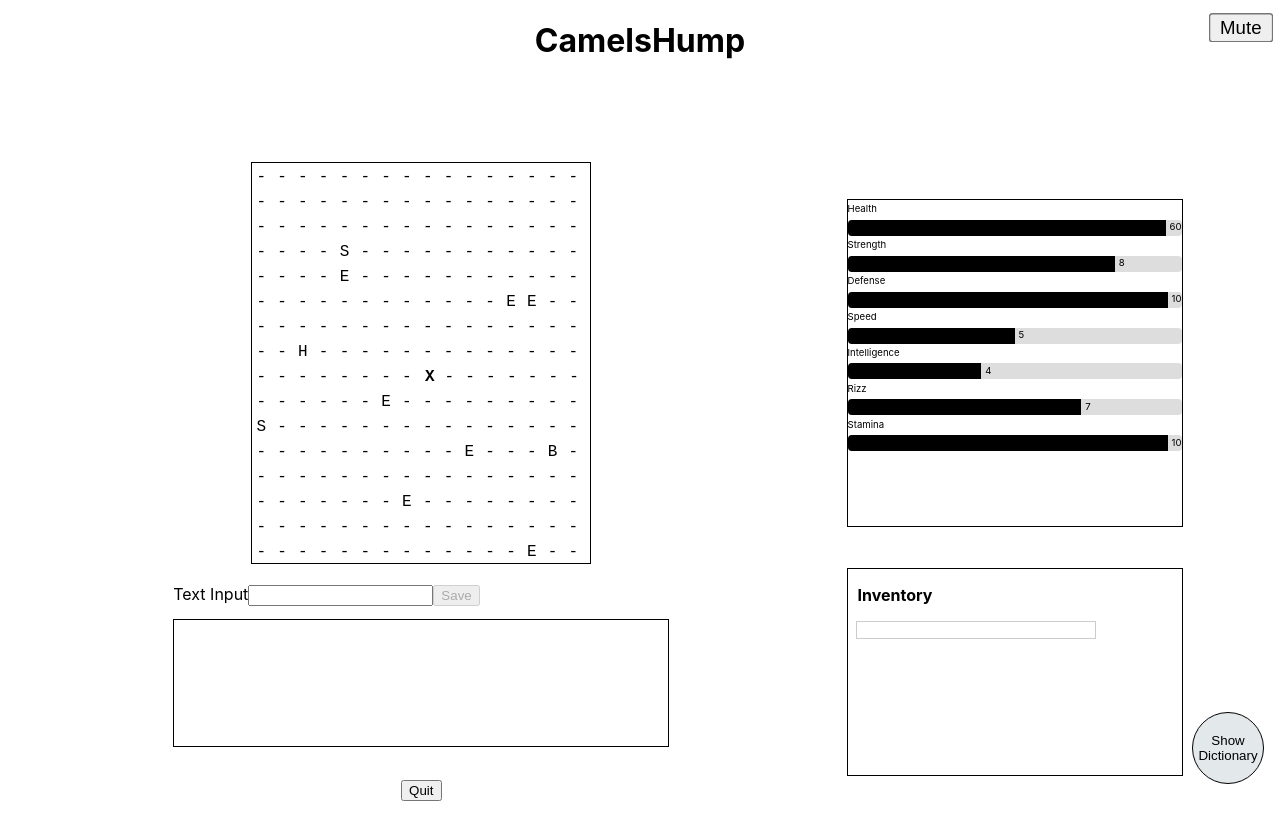
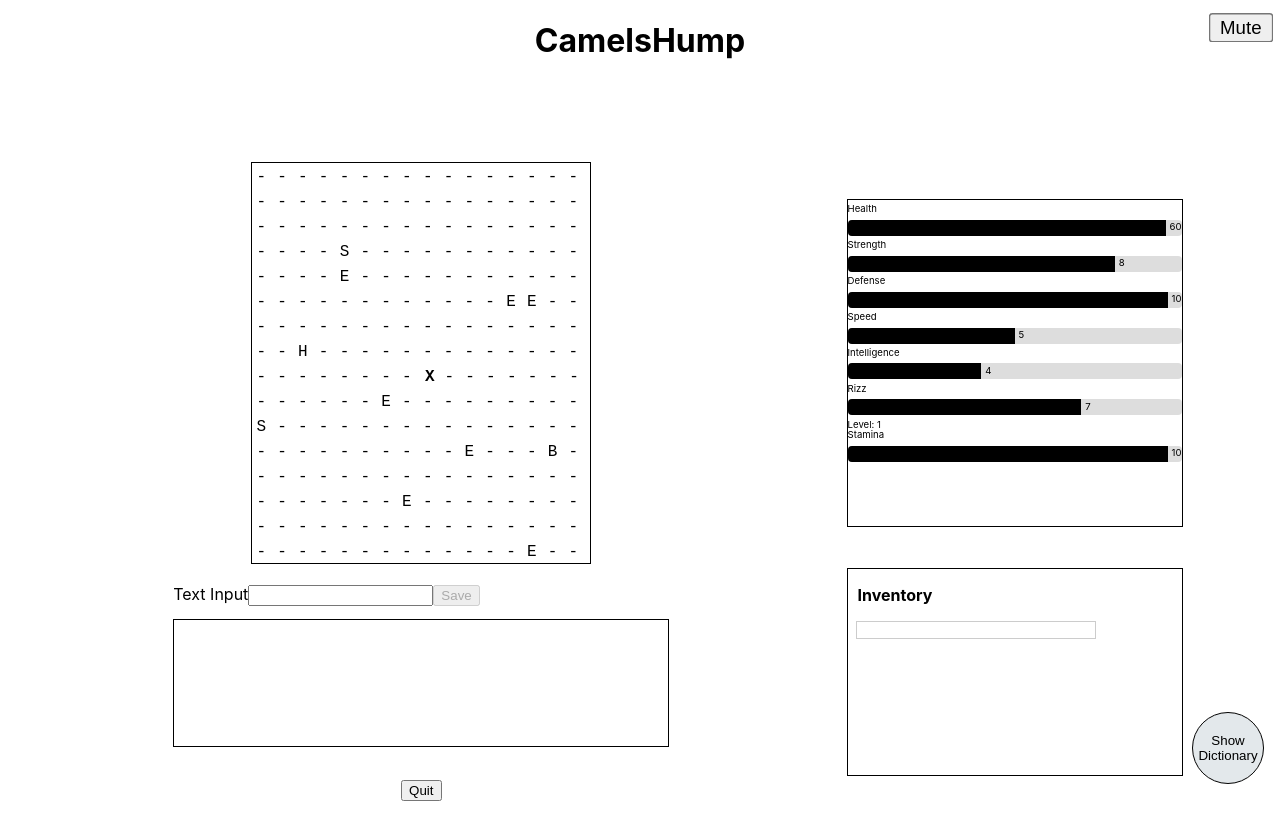
Before and after one commit to csci312a-f23/project-camelshump, a Next.js app: page /play in a window 1280 px wide. Shown: the top 840 px of the page. Built offline with nearby package versions, Linux system fonts and the light colour scheme; what @huggingface/inference would draw is missing.

Commit message:
Have level displayed on stats bar

```diff
--- a/src/components/Character.js
+++ b/src/components/Character.js
@@ -8,6 +8,8 @@ const CHARACTERS = [
     defense: 10,
     intelligence: 4,
     rizz: 7,
+    xp: 0,
+    level: 1,
     art: `
       _,. \n
     ,' -.) \n
@@ -46,6 +48,8 @@ const CHARACTERS = [
     defense: 7,
     intelligence: 10,
     rizz: 9,
+    xp: 0,
+    level: 1,
     art: `
               _,-'| \n
            ,-'._  | \n
@@ -84,6 +88,8 @@ const CHARACTERS = [
     defense: 6,
     intelligence: 8,
     rizz: 5,
+    xp: 0,
+    level: 1,
     art: `
                  /| \n
   _______________)|.. \n
--- a/src/components/Stats.js
+++ b/src/components/Stats.js
@@ -24,6 +24,7 @@ export default function Stats({ stats, stamina, score }) {
         <StatBar label="Speed" value={stats.speed} />
         <StatBar label="Intelligence" value={stats.intelligence} />
         <StatBar label="Rizz" value={stats.rizz} />
+        <p>Level: {stats.level}</p>
         {/* conditionally render stamina if provided */}
         {stamina && <StatBar label="Stamina" value={stamina} />}
       </div>
--- a/src/pages/play.js
+++ b/src/pages/play.js
@@ -95,6 +95,8 @@ export default function GameViewer({ className }) {
     speed: character.speed,
     intelligence: character.intelligence,
     rizz: character.rizz,
+    xp: character.xp,
+    level: character.level,
     maxHealth: character.health,
   });
 
```
